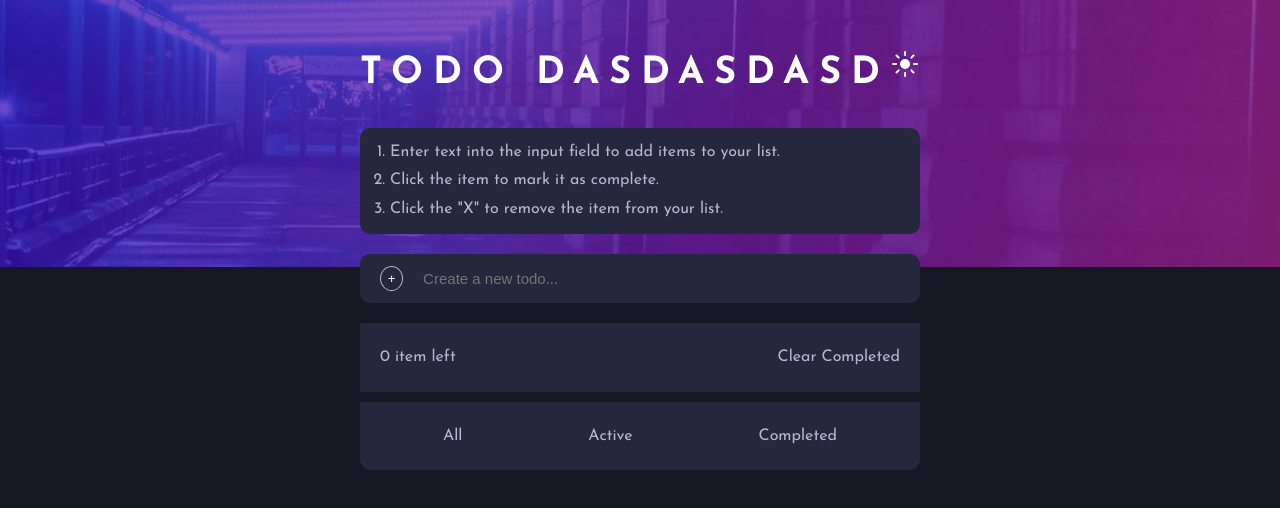
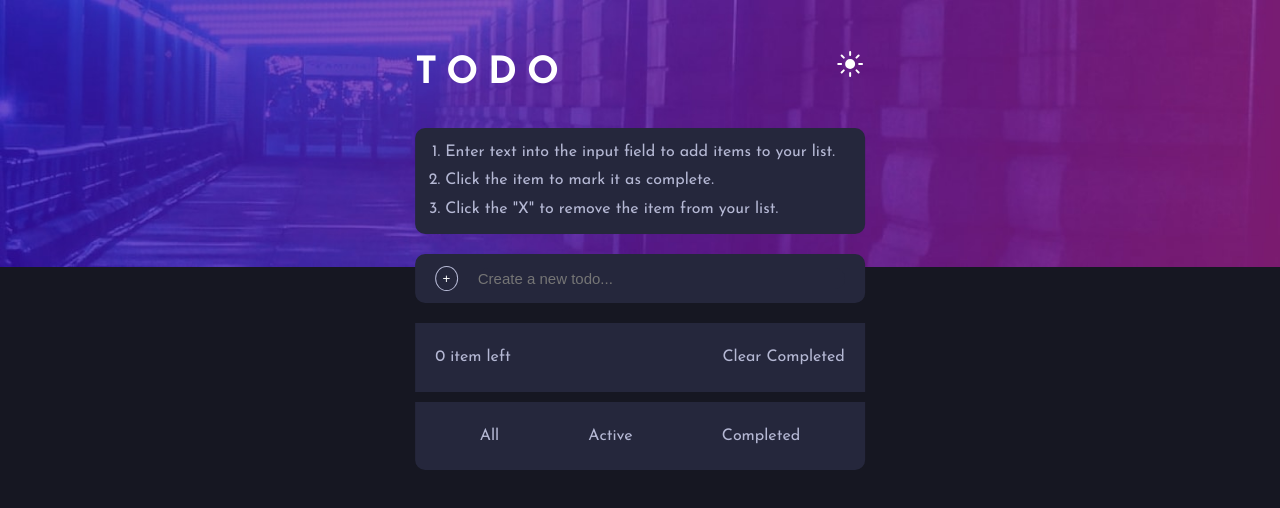
Before and after one commit to Duyen-codes/todo-app, a plain HTML site: page index.html in a window 1280 px wide. Drawn offline with Linux system fonts and the light colour scheme.

Commit message:
changed title

```diff
--- a/index.html
+++ b/index.html
@@ -9,7 +9,7 @@
   <body>
     <main>
       <section class="top-img">
-        <h1>Todo dasdasdasd</h1>
+        <h1>Todo</h1>
         <btn class="btn-tgl"></btn>
       </section>
 
```
